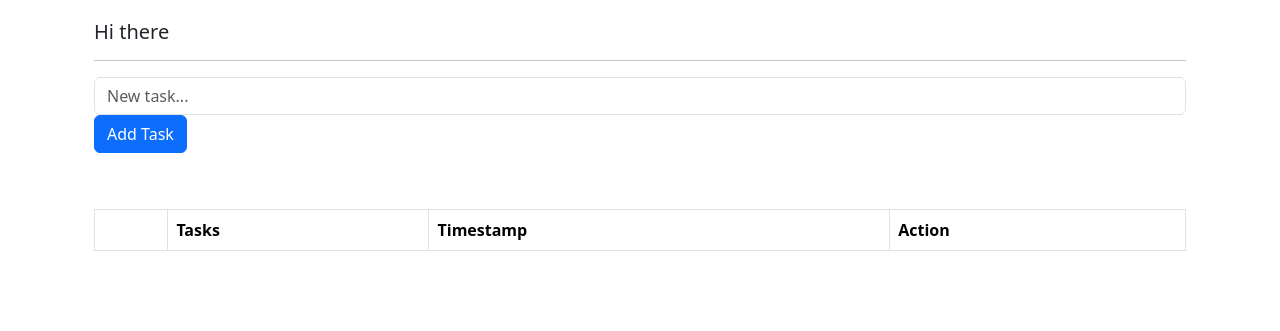
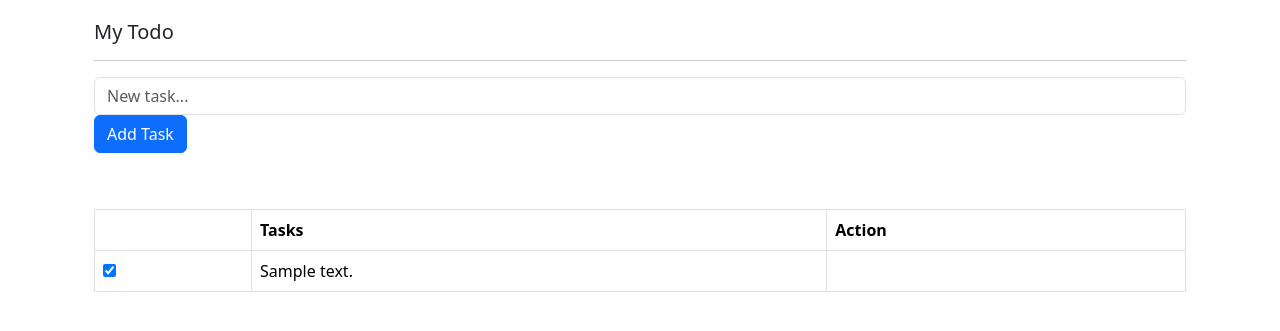
Before and after one commit to Blankon-Technology-Solutions/thp-project-Altair-Rostam, a Django app: page /dashboard/ in a window 1280 px wide. Shown: the top 331 px of the page. Run offline with Django 5.2, Linux system fonts and the light colour scheme; tables that the repository leaves empty hold one stand-in row (values such as "Sample post"); lists and menus that the app fills with data are empty.

Commit message:
feature(todo): basic interactivity

```diff
--- a/conftest.py
+++ b/conftest.py
@@ -6,9 +6,8 @@
 
 os.environ.setdefault("DJANGO_SETTINGS_MODULE", "core.settings")
 
-pytest_plugins = (
-    "todo.fixtures",
-)
+pytest_plugins = ("todo.fixtures",)
+
 
 @pytest.fixture(scope="session")
 def postgres_container():
--- a/templates/todo.html
+++ b/templates/todo.html
@@ -21,12 +21,12 @@
     <div class="container px-4">
         <div class="row gy-3">
             <div class="col titlePadding">
-                <h5>Hi there</h5>
+                <h5>My Todo</h5>
                 <hr/>
             </div>
         </div>
         <div class="row">
-          <form action="" method="post">
+          <form action="" method="post" novalidate>
             {% csrf_token %}
             <div class="col-auto">
               <input type="text" class="form-control" name="task" placeholder="New task...">
@@ -44,16 +44,15 @@
                           <tr>
                               <th scope="col"></th>
                               <th scope="col">Tasks</th>
-                                <th scope="col">Timestamp</th>
                               <th scope="col">Action</th>
                           </tr>
                       </thead>
                       <tbody>
                           {% for todo in todos %}
                           <tr>
-                              <td>{{todo.content}}</td>
-                              <td>{{todo.timestamp}}</td>
-                              <td>{{todo.status}}</td>
+                              <td><input type="checkbox" name="todo_checkbox" value="{{ todo.id }}" {% if todo.status %}checked{% endif %}></td>
+                              <td>{{ todo.content }}</td>
+                              <td></td>
                           </tr>
                           {% endfor %}
                       </tbody>
--- a/todo/api/views.py
+++ b/todo/api/views.py
@@ -5,14 +5,10 @@
 
 
 class TodoListCreate(generics.ListCreateAPIView):
-    # authentication_classes = [] #disables authentication
-    # permission_classes = [] #disables permission
     queryset = Todo.objects.all()
     serializer_class = TodoListSerializer
 
 
 class TodoDetail(generics.RetrieveUpdateDestroyAPIView):
-    # authentication_classes = [] #disables authentication
-    # permission_classes = [] #disables permission
     queryset = Todo.objects.all()
     serializer_class = TodoDetailSerializer
--- a/todo/fixtures.py
+++ b/todo/fixtures.py
@@ -9,7 +9,7 @@
 @pytest.fixture
 def authenticated_api_client():
     # Create a user for authentication
-    user = User.objects.create(username='testuser')
+    user = User.objects.create(username="testuser")
     # Create an authenticated client
     client = APIClient()
     client.force_authenticate(user=user)
@@ -18,6 +18,7 @@
     client.force_authenticate(user=None)
     user.delete()
 
+
 @pytest.fixture
 def todo_baker(postgres_container):
     return baker.make(Todo)
--- a/todo/models.py
+++ b/todo/models.py
@@ -8,6 +8,6 @@
     status = models.IntegerField(choices=StatusEnum.choices, default=StatusEnum.UNCHECKED)
 
     def __str__(self):
-        return f"{self.user.username} - {self.content}"
+        return f"{self.content} - {self.status}"
 
         # user = models.ForeignKey(settings.AUTH_USER_MODEL, related_name="todo_owner", on_delete=CASCADE)
--- a/todo/views.py
+++ b/todo/views.py
@@ -1,5 +1,18 @@
-from django.shortcuts import render
+from django.shortcuts import redirect, render
+
+from .api.serializers import TodoListSerializer
+from .models import Todo
 
 
 def TodoView(request):
-    return render(request, "todo.html")
+    todos = Todo.objects.all()
+    serializer = TodoListSerializer(todos, many=True)
+
+    if request.method == "POST":
+        newTodo = request.POST["task"]
+        todo = Todo.objects.create(content=newTodo)
+        todo.save()
+        print(request.path)
+        return redirect(request.path)
+
+    return render(request, "todo.html", {"todos": serializer.data})
```
Also changed, not shown: pyproject.toml (+1 -9 lines), todo/tests/api_test.py (+1 -0 lines). Lines whose indentation alone changed are shown as unchanged.
